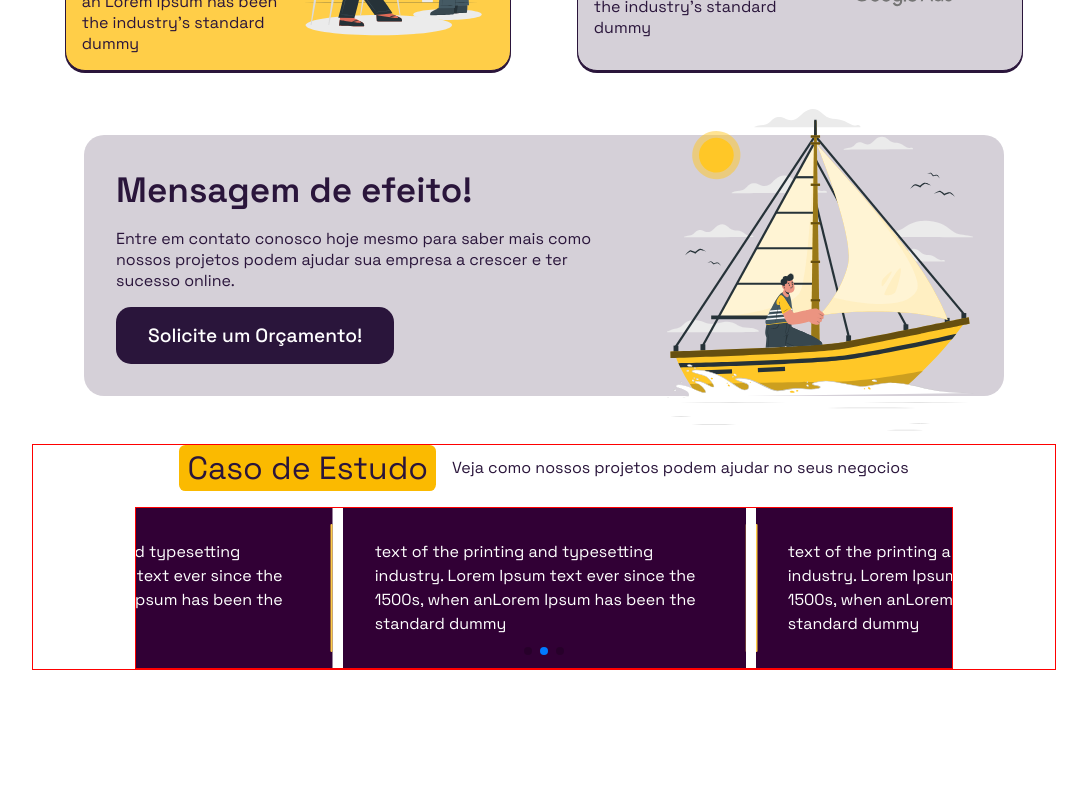
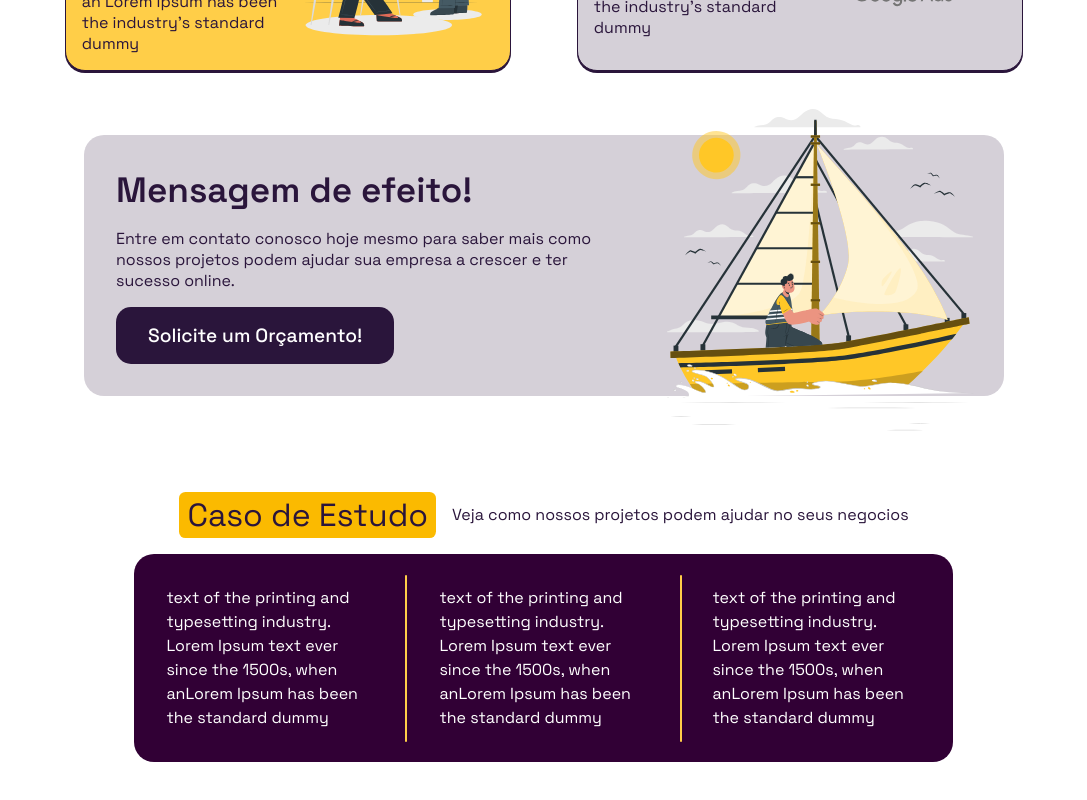
Before and after one commit to Vinicius-faricast/lp_marujo_performance, a React (Vite) app in the folder marujo_performance/: page / in a window 1280 px wide. Shown: the part 1244-2044 px from the top of the page, without its empty margins (96-1183 px from the left). Before the commit the page ends 1914 px from the top, so only its background shows below. Built offline with nearby package versions, Linux system fonts and the light colour scheme.

Commit message:
finalized adjustments to the use case carousel

```diff
--- a/marujo_performance/src/components/UseCase/UseCase.jsx
+++ b/marujo_performance/src/components/UseCase/UseCase.jsx
@@ -9,28 +9,69 @@ import 'swiper/css/navigation';
 import 'swiper/css/pagination';
 import 'swiper/css/scrollbar';
 import { ArticleCase } from '../ArticleCase/ArticleCase';
+import { useEffect, useState } from 'react';
 
 export const UseCase = () => {
+    const [isMobile, setIsMobile] = useState(false);
+
+    const configsMobile = {
+        observeParents : true,
+        observer : true,
+        slidesPerView : 2,
+        spaceBetween : 10,
+        centeredSlides : true,
+        initialSlide : 1,
+        resistanceRatio : 0,
+        // pagination : {clickable: true},
+        // modules : [Pagination],
+        allowSlideNext: true,
+        allowSlidePrev: true,
+        allowTouchMove: true,
+        }
+
+
+    const configDefault = {
+        observeParents: true,
+        observer: true,
+        slidesPerView: 3,
+        spaceBetween: 0,
+        centeredSlides: true,
+        initialSlide: 1,
+        resistanceRatio: 0,
+        // pagination: { clickable: true },
+        // modules: [Pagination],
+        allowSlideNext: false,
+        allowSlidePrev: false,
+        allowTouchMove: true,
+    }
+
+    useEffect(()=> {
+
+        const setCarouselConfig = () => {
+            if(window.innerWidth < 800){
+                setIsMobile(true);
+                console.log('é mobile')
+                return;
+            }
+            setIsMobile(false);
+            console.log('não é mobile')
+        }
+
+        if(window.innerWidth < 800){
+            setIsMobile(true);
+        }
+
+        window.addEventListener('resize', setCarouselConfig)
+        return () => window.removeEventListener('resize', setCarouselConfig)
+    }, [isMobile])
+
     return (
         <S.UseCaseContainer>
             <HeaderSections title='Caso de Estudo'>Veja como nossos projetos podem ajudar no seus negocios</HeaderSections>
 
-            <Swiper style={{'border': '1px solid red', 'width': '80%'}}
+            <Swiper style={{'width': '80%'}}
+                {...isMobile ? {...configsMobile} : {...configDefault}}
 
-                observeParents = {true}
-                observer = {true}
-                slidesPerView={2}
-                spaceBetween={10}
-                centeredSlides={true}
-                initialSlide={1}
-                resistanceRatio= {0}
-                pagination={{ clickable: true }}
-
-                // navigation
-                modules={[Pagination]}
-                allowSlideNext = {true}
-                allowSlidePrev = {true}
-                // allowTouchMove = {false}
             >
                 <SwiperSlide><ArticleCase direction={'first'}></ArticleCase></SwiperSlide>
                 <SwiperSlide><ArticleCase></ArticleCase></SwiperSlide>
--- a/marujo_performance/src/components/UseCase/styles.js
+++ b/marujo_performance/src/components/UseCase/styles.js
@@ -1,12 +1,12 @@
 import {styled} from 'styled-components';
 
 export const UseCaseContainer = styled.div`
-    border: 1px solid red;
     max-width: 1024px;
     display: flex;
     flex-direction: column;
     gap: 1rem;
     margin: 0 auto;
+    padding-block: 3rem;
 
 `;
 
@@ -16,23 +16,19 @@ export const CarrousselContainer = styled.div`
     overflow: hidden;
 
     @media screen and (max-width: 800px){
-        border: 1px solid red;
         width: 100%;
     }
 `;
 
 export const Carroussel = styled.div`
-    /* border: 1px solid black; */
     display: flex;
     width: 100%;
     flex-direction: row;
     justify-content: center;
-    /* gap: 3rem; */
 
     @media screen and (max-width:800px){
         gap: 1rem;
         width: 1024px;
-        /* overflow: hidden; */
 
     }
 `;
```
Also changed, not shown: marujo_performance/src/components/ArticleCase/styles.js (+0 -35 lines).
